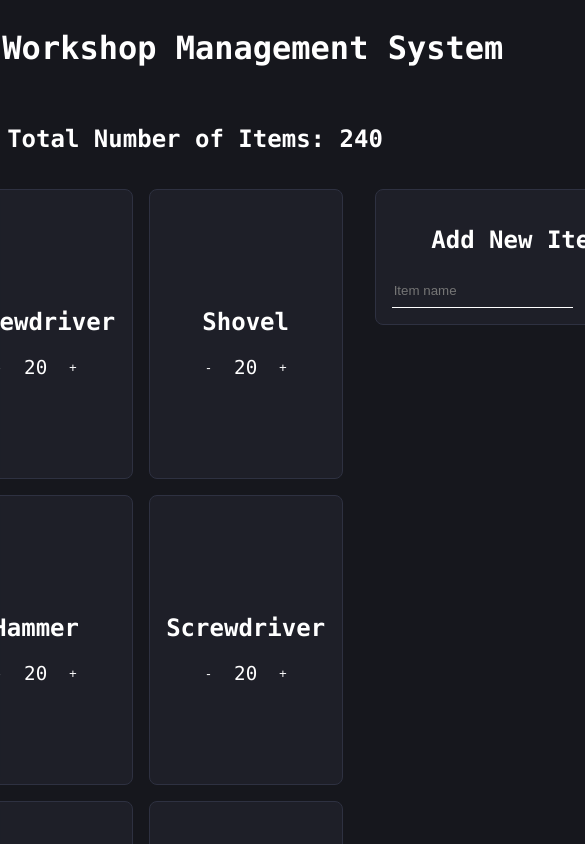
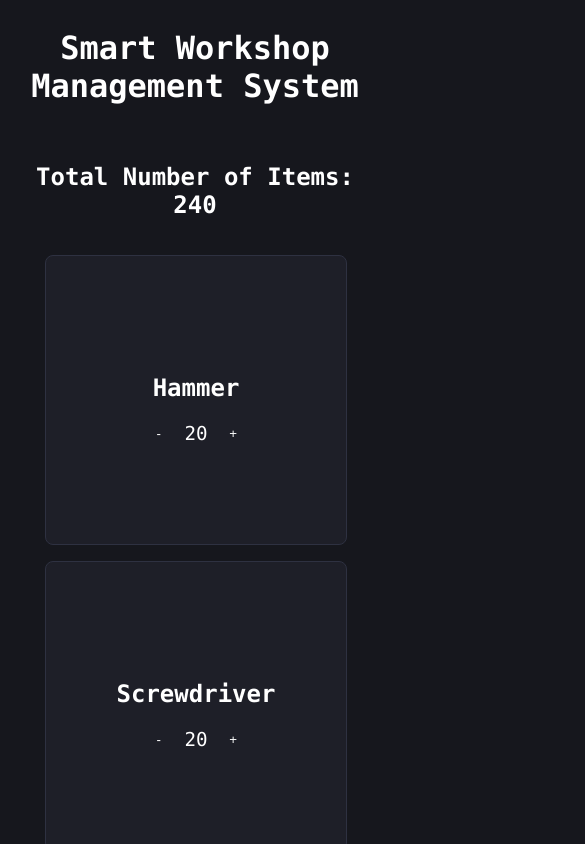
Before and after one commit to matthiasoo/Smart-Workshop-Management-System, a React (Vite) app: page / in a window 390 px wide. Shown: the top 844 px of the page, 585 px wide, since content can reach past the window. Built offline with nearby package versions, Linux system fonts and the light colour scheme.

Commit message:
Mobile-first styling

```diff
--- a/src/App.css
+++ b/src/App.css
@@ -1,7 +1,8 @@
 .products-list {
     display: grid;
-    grid-template-columns: 1fr 1fr 1fr;
+    grid-template-columns: 1fr;
     gap: 1rem;
+    width: 80%
 }
 
 .app-container {
@@ -25,11 +26,28 @@
     display: flex;
     flex-direction: column;
     gap: 1rem;
+    width: 80%;
 }
 
 .content-wrapper {
     display: flex;
-    flex-direction: row;
     gap: 2rem;
-    align-items: flex-start;
+    flex-direction: column;
+    align-items: center;
 }
+
+@media screen and (min-width: 768px) {
+    .products-list {
+        grid-template-columns: 1fr 1fr;
+    }
+}
+
+@media screen and (min-width: 1024px) {
+    .content-wrapper {
+        flex-direction: row;
+        align-items: flex-start;
+    }
+    .products-list {
+        grid-template-columns: 1fr 1fr 1fr;
+    }
+}
--- a/src/components/InventoryCard.css
+++ b/src/components/InventoryCard.css
@@ -7,7 +7,7 @@
     border: 1px solid #2e3141;
     background-color: #2e314155;
     border-radius: 0.5rem;
-    width: 12rem;
+    width: 100%;
     height: 18rem;
 }
 
@@ -53,3 +53,13 @@
     position: absolute;
     bottom: 0;
 }
+
+@media screen and (min-width: 768px) {
+
+}
+
+@media screen and (min-width: 1024px) {
+    .card {
+        width: 12rem;
+    }
+}
```
